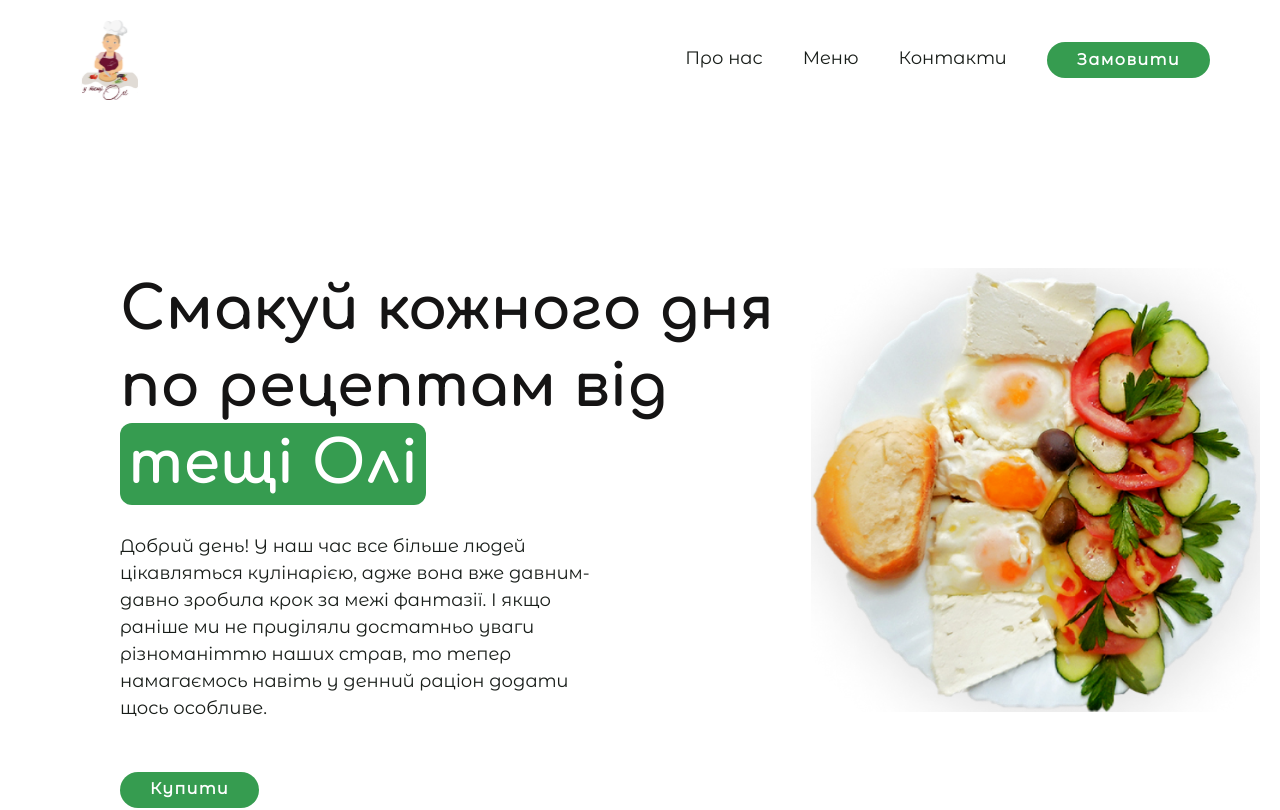
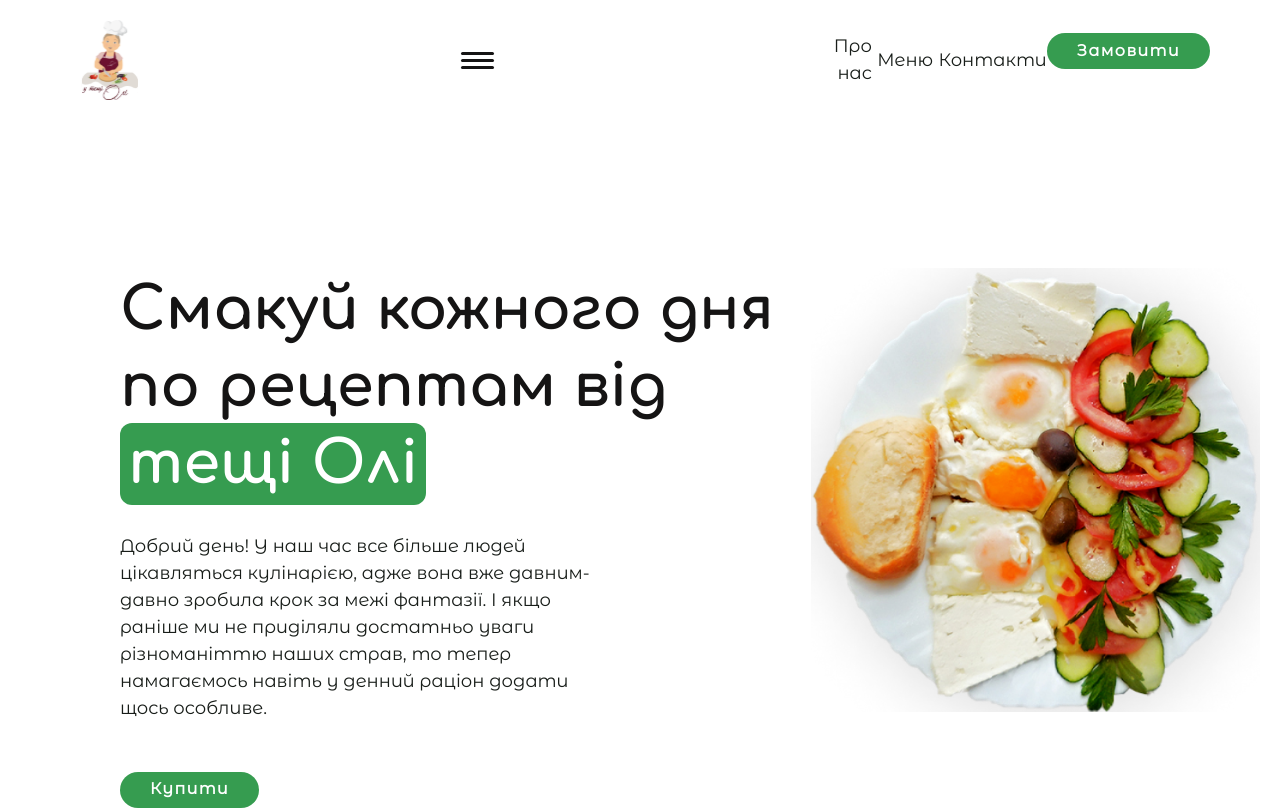
Before and after one commit to organatik/landing-kitchen, an Angular app in the folder tewa-olya/: page / in a window 1280 px wide. Shown: the top 810 px of the page. Built offline with nearby package versions, Linux system fonts and the light colour scheme.

Commit message:
added burger

```diff
--- /dev/null
+++ b/tewa-olya/src/app/modules/shared/burger-menu/burger-menu.component.scss
@@ -0,0 +1,61 @@
+@import "../shared-styles.scss";
+
+$burgerWidth: 30px;
+$burgerBarHeight: 1.5px;
+$burgerBarColor: $mainColor;
+
+.burger-menu {
+  width: $burgerWidth;
+  height: $burgerWidth;
+  cursor: pointer;
+
+  .burger-container {
+    position: relative;
+
+    .burger-inner {
+      position: absolute;
+      width: $burgerWidth - 2 * $burgerBarHeight;
+      left: 0px;
+      top: 11px;
+      border: $burgerBarHeight solid $burgerBarColor;
+      transition: border-color .2s ease-in .2s;
+
+      &::before {
+        position: absolute;
+        content: '';
+        top: -6px;
+        left: -$burgerBarHeight;
+        width: $burgerWidth - 2 * $burgerBarHeight;
+        border: $burgerBarHeight solid $burgerBarColor;
+        transition: top .2s ease-in .3s, transform ease-in .2s;
+      }
+
+      &::after {
+        position: absolute;
+        content: '';
+        top: 4px;
+        left: -$burgerBarHeight;
+        width: $burgerWidth - 2 * $burgerBarHeight;
+        border: $burgerBarHeight solid $burgerBarColor;
+        transition: top .2s ease-in .3s, transform ease-in .2s;
+      }
+    }
+  }
+
+  &.active .burger-container .burger-inner {
+    border-color: transparent;
+    transition: border-color ease-in .1s;
+  }
+
+  &.active .burger-container .burger-inner::before {
+    top: -$burgerBarHeight;
+    transform: rotate(-45deg);
+    transition: top ease-out .2s, transform .2s ease-out .3s;
+  }
+
+  &.active .burger-container .burger-inner::after {
+    top: -$burgerBarHeight;
+    transform: rotate(45deg);
+    transition: top ease-out .2s, transform .2s ease-out .3s;
+  }
+}
--- a/tewa-olya/src/app/modules/shared/header/header.component.html
+++ b/tewa-olya/src/app/modules/shared/header/header.component.html
@@ -1,13 +1,19 @@
-<header class="header">
+<header class="header" [class.headerGreen]="menuHeaderVariable">
   <a href="" class="header-logo">
     <img src="../../../../assets/images/logo.svg" alt="">
   </a>
-
-  <nav class="header-nav">
+  <div class="menu-btn" [class.menu-btn-Class]="menuBtnVariable" (click)="openMenu()">
+    <span></span>
+    <span></span>
+    <span></span>
+  </div>
+  <nav class="header-nav" [class.menuClass] ="menuVariable">
     <a href="" class="link nj-p">Про нас</a>
     <a href="" class="link nj-p">Меню</a>
     <a href="" class="link nj-p">Контакти</a>
+    <div class="btn-box">
       <app-main-button [text]="'Замовити'"></app-main-button>
+    </div>
 
   </nav>
 
--- a/tewa-olya/src/app/modules/shared/header/header.component.scss
+++ b/tewa-olya/src/app/modules/shared/header/header.component.scss
@@ -1,19 +1,92 @@
+@import "../shared-styles.scss";
 header{
   display: flex;
   justify-content: space-between;
   align-items: center;
   padding: 20px 70px;
-
+  @media (max-width: 1024px){
+    padding: 10px;
+  }
   img{
     width: 80px;
     height: 80px;
     min-height: 100%;
     max-width: 100%;
   }
+  .menu-btn{
+    width: 80px;
+    height: 80px;
+    display: flex;
+    flex-direction: column;
+    align-content: center;
+    justify-content: center;
+    align-items: center;
+    z-index: 99;
+       span{
+        width: 33px;
+        height: 3px;
+        background: $mainColor;
+        display: block;
+        border-radius: 6px;
+        transition: .4s ease-in-out;
+       }
+  }
+  .menu-btn span:nth-child(2){
+    margin: 4px 0;
+  }
+  .menu-btn-Class span:nth-child(2){
+  display: none;
+  }
+  .menu-btn-Class span:nth-child(1){
+    transform: rotate(225deg);
+    background: $btnBg;
+  }
+  .menu-btn-Class span:nth-child(3){
+    transform: rotate(-225deg);
+    margin-top: -3px;
+    background: $btnBg;
+  }
 
   .header-nav{
+    display: flex;
+    text-align: end;
+    @media (max-width: 1024px) {
+      position: absolute;
+      right: 0px;
+      top: 100px;
+      width: 100%;
+      height: 100%;
+      background: $greenText;
+      flex-direction: column;
+      align-items: start;
+      transition: .4s ease-in-out;
+      transform: translateY(-1000%);
+      z-index: 98;
+      a{
+        padding: 10px 0;
+        border-bottom: 1px solid $cartBorder;
+      }
+      .btn-box{
+        display: flex;
+        justify-content: center;
+        align-items: center;
+        width: 100%;
+      }
+    }
     .link{
-      margin-right: 40px;
+      display: flex;
+      align-items: center;
+      justify-content: center;
+      width: 80%;
+      margin: 0 auto;
     }
   }
+  .menuClass{
+    transform: translateX(0);
+    transition: .4s ease-in-out;
+  }
+
 }
+.headerGreen{
+  background: $greenText;
+}
--- a/tewa-olya/src/app/modules/shared/header/header.component.ts
+++ b/tewa-olya/src/app/modules/shared/header/header.component.ts
@@ -1,4 +1,6 @@
-import { Component } from '@angular/core';
+import {Component} from '@angular/core';
+
+
 
 @Component({
   selector: 'app-header',
@@ -6,5 +8,12 @@ import { Component } from '@angular/core';
   styleUrls: ['./header.component.scss']
 })
 export class HeaderComponent {
-
+ public menuVariable:boolean = false;
+ public menuBtnVariable:boolean = false
+  public menuHeaderVariable:boolean = false
+  openMenu(){
+    this.menuVariable = !this.menuVariable;
+    this.menuBtnVariable = !this.menuBtnVariable;
+    this.menuHeaderVariable =! this.menuHeaderVariable
+  }
 }
--- a/tewa-olya/src/app/modules/shared/shared-components.module.ts
+++ b/tewa-olya/src/app/modules/shared/shared-components.module.ts
@@ -7,6 +7,8 @@ import { CommentsComponent } from './comments/comments.component';
 import { SingleMenuComponent } from './single-menu/single-menu.component';
 import { MainButtonComponent } from './main-button/main-button.component';
 import {MatButtonModule} from '@angular/material/button';
+
+
 
 
 @NgModule({
@@ -28,7 +30,7 @@ import {MatButtonModule} from '@angular/material/button';
   ],
   imports: [
     CommonModule,
-    MatButtonModule
+    MatButtonModule,
   ]
 })
 export class SharedComponentsModule { }
--- a/tewa-olya/src/styles.scss
+++ b/tewa-olya/src/styles.scss
@@ -85,7 +85,3 @@ select {
     scroll-behavior: auto !important;
   }
 }
-
-
-html, body { height: 100%; }
-body { margin: 0; font-family: Roboto, "Helvetica Neue", sans-serif; }
```
Also changed, not shown: tewa-olya/src/app/modules/shared/burger-menu/burger-menu.component.ts (added, +24 -0 lines), tewa-olya/src/app/modules/shared/burger-menu/burger-menu.component.html (added).
